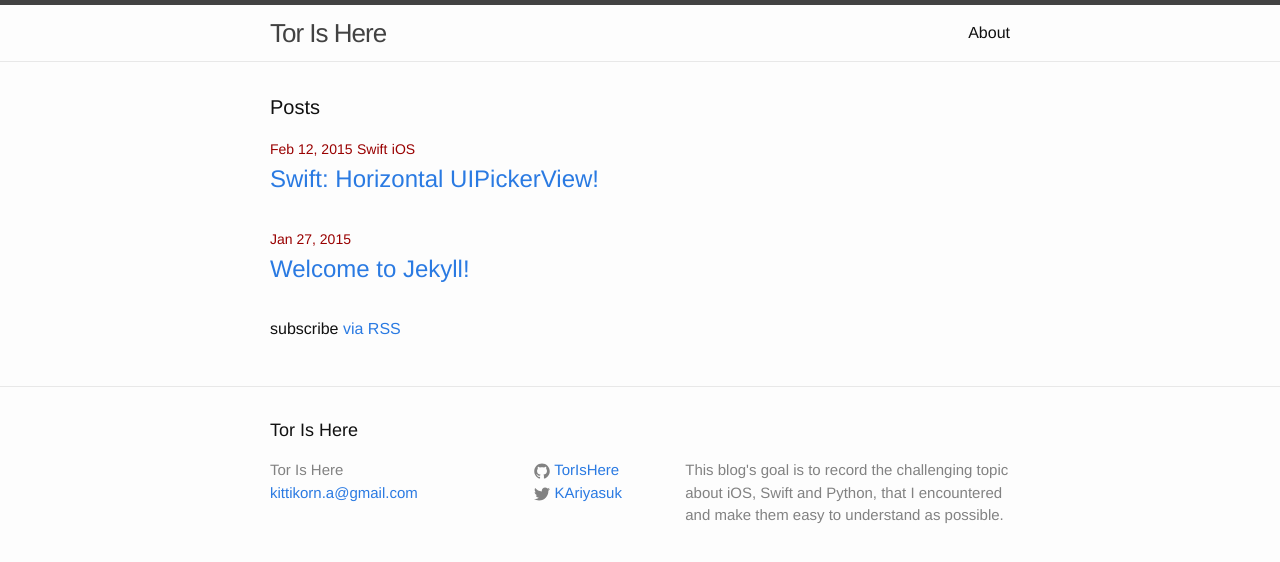
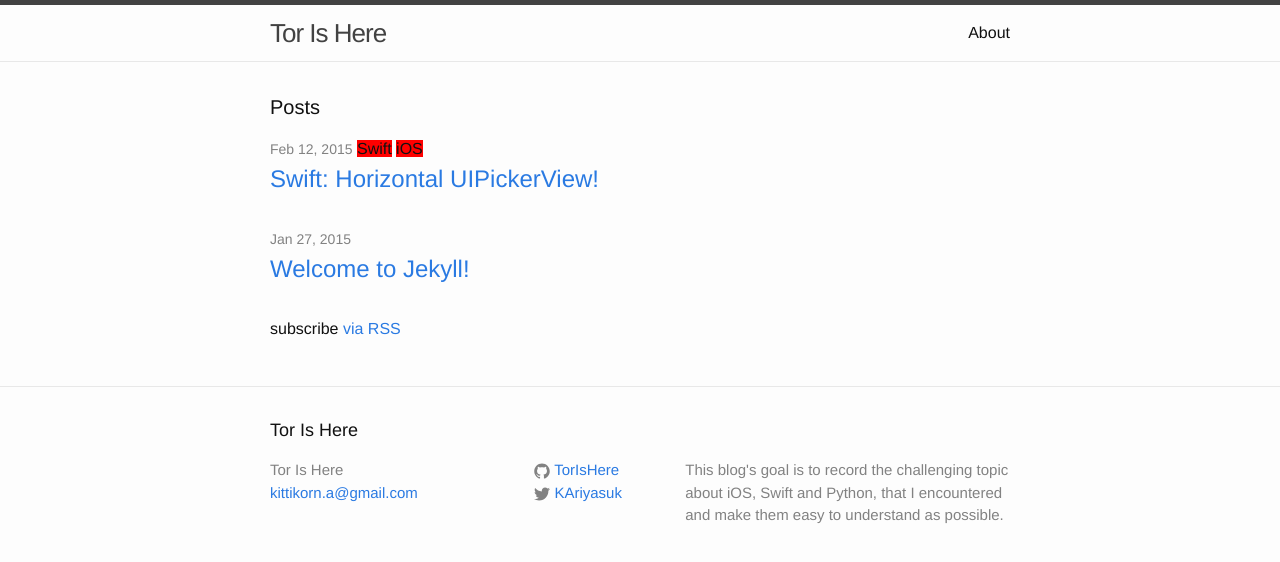
Before and after one commit to TorIsHere/TorIsHere.github.io, a Jekyll site: the page built from blog.html, in a window 1280 px wide. Shown: the top 562 px of the page. Built offline with Jekyll 4.4.1, drawn with Linux system fonts in a browser that asks for light colours.

Commit message:
Tags style

```diff
--- a/_sass/_layout.scss
+++ b/_sass/_layout.scss
@@ -180,7 +180,12 @@
 
 .post-meta {
     font-size: $small-font-size;
-    color: $red-color;
+    color: $grey-color;
+}
+
+.post-meta-tag {
+    font-size: $small-font-size;
+    color: $white-color;
 }
 
 .post-link {
--- a/blog.html
+++ b/blog.html
@@ -11,7 +11,7 @@ layout: default
       <li>
         <span class="post-meta">{{ post.date | date: "%b %-d, %Y" }}</span>
           {% for tag in post.tags%}
-            <span class="post-meta"> {{tag}}</span>
+            <span class="post-meta-tags" style="background-color:red"> {{tag}}</span>
           {% endfor %}
         <h2>
           <a class="post-link" href="{{ post.url | prepend: site.baseurl }}">{{ post.title }}</a>
--- a/css/main.scss
+++ b/css/main.scss
@@ -21,7 +21,9 @@ $grey-color:       #828282;
 $grey-color-light: lighten($grey-color, 40%);
 $grey-color-dark:  darken($grey-color, 25%);
 
-$red-color:		   #900;
+$red-color:		   #FF0000;
+$green-color:	   #00FF00;
+$white-color:      #000000;
 // Width of the content area
 $content-width:    800px;
 
```
